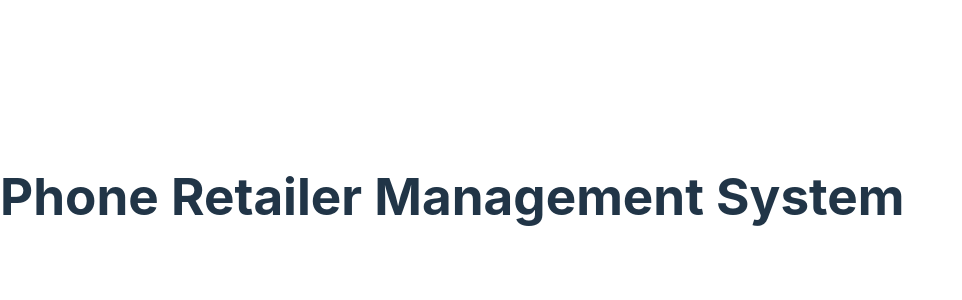
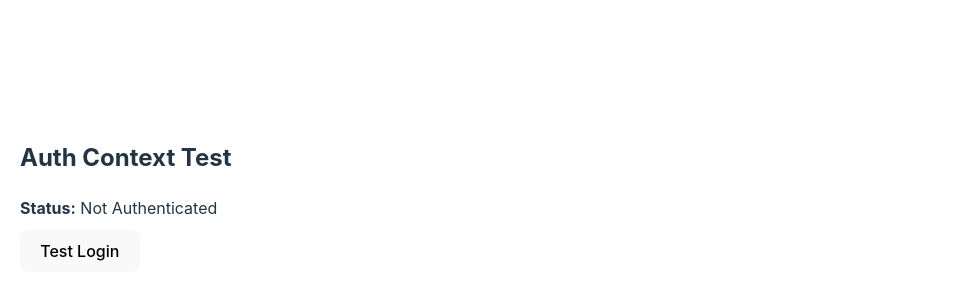
Before and after one commit to techabdu/store, a React app in the folder frontend/: page / in a window 1280 px wide. Shown: the part 204-504 px from the top of the page, without its empty margins (0-962 px from the left). Built offline with nearby package versions, Linux system fonts and the light colour scheme; no server answers; the HTML template or start-up script is replaced by a standard one.

Commit message:
Stage 5: Verification and dependency lock file

```diff
--- a/frontend/src/App.jsx
+++ b/frontend/src/App.jsx
@@ -1,12 +1,52 @@
-import { useState } from 'react'
-import './index.css'
+import { useEffect } from 'react';
+import { AuthProvider, useAuth } from './context/AuthContext';
+import './index.css';
+
+const TestAuth = () => {
+    const { user, isAuthenticated, isLoading, login, logout } = useAuth();
+
+    const handleLogin = async () => {
+        console.log('Attempting login...');
+        const result = await login('it support', 'superadmin123');
+        console.log('Login result:', result);
+    };
+
+    const handleLogout = async () => {
+        console.log('Attempting logout...');
+        await logout();
+        console.log('Logged out');
+    };
+
+    if (isLoading) return <div>Loading session...</div>;
+
+    return (
+        <div style={{ padding: '20px' }}>
+            <h2>Auth Context Test</h2>
+            <div style={{ marginBottom: '10px' }}>
+                <strong>Status:</strong> {isAuthenticated ? 'Authenticated' : 'Not Authenticated'}
+            </div>
+            {user && (
+                <div style={{ marginBottom: '10px' }}>
+                    <strong>User:</strong> {user.username} ({user.role})
+                </div>
+            )}
+            <div style={{ display: 'flex', gap: '10px' }}>
+                {!isAuthenticated ? (
+                    <button onClick={handleLogin}>Test Login</button>
+                ) : (
+                    <button onClick={handleLogout}>Test Logout</button>
+                )}
+            </div>
+        </div>
+    );
+};
 
 function App() {
     return (
-        <div className="App">
-            <h1>Phone Retailer Management System</h1>
-        </div>
-    )
+        <AuthProvider>
+            <TestAuth />
+        </AuthProvider>
+    );
 }
 
-export default App
+export default App;
```
Also changed, not shown: 1 other file (tests, documents, lock files or other folders).
